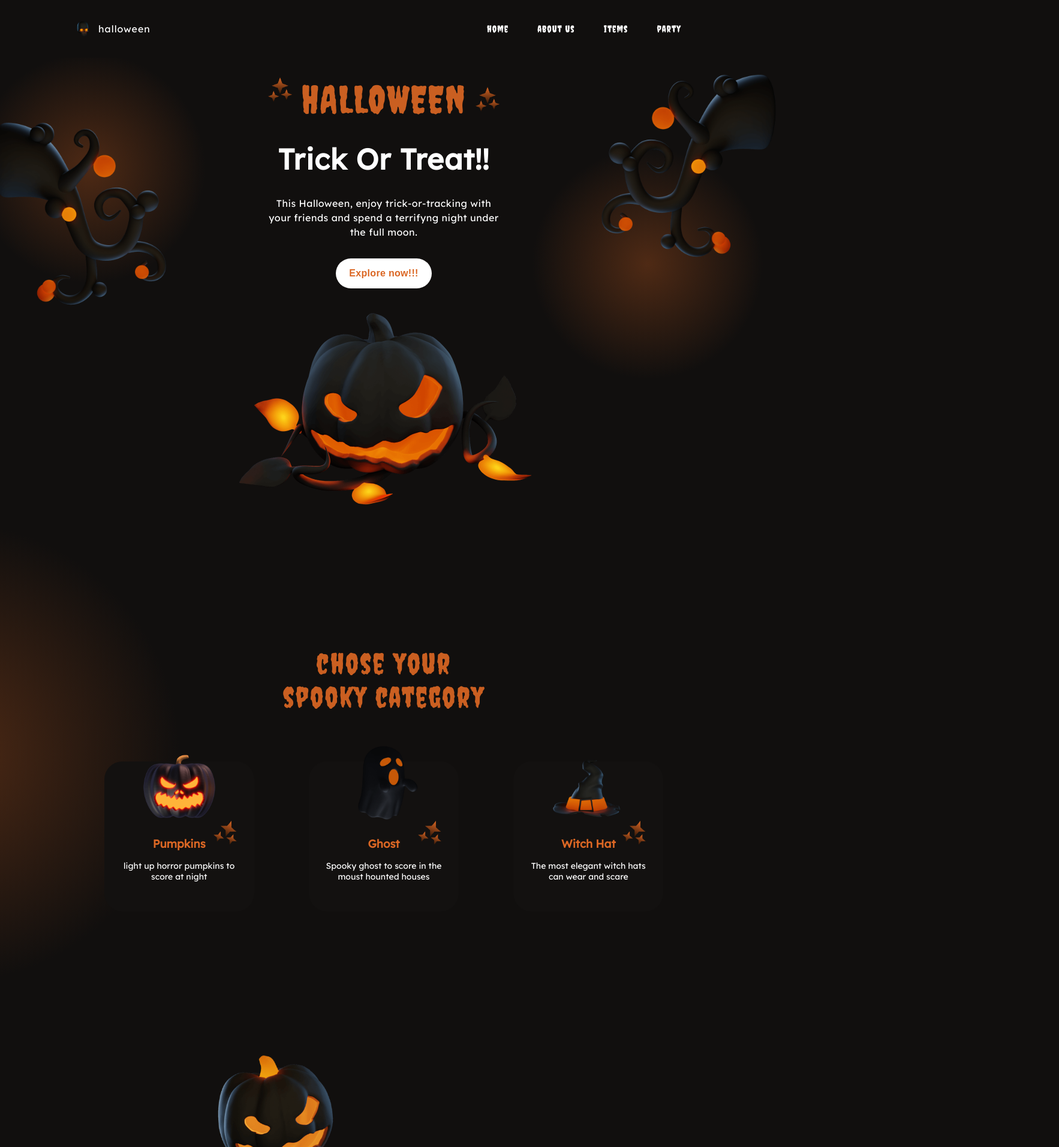
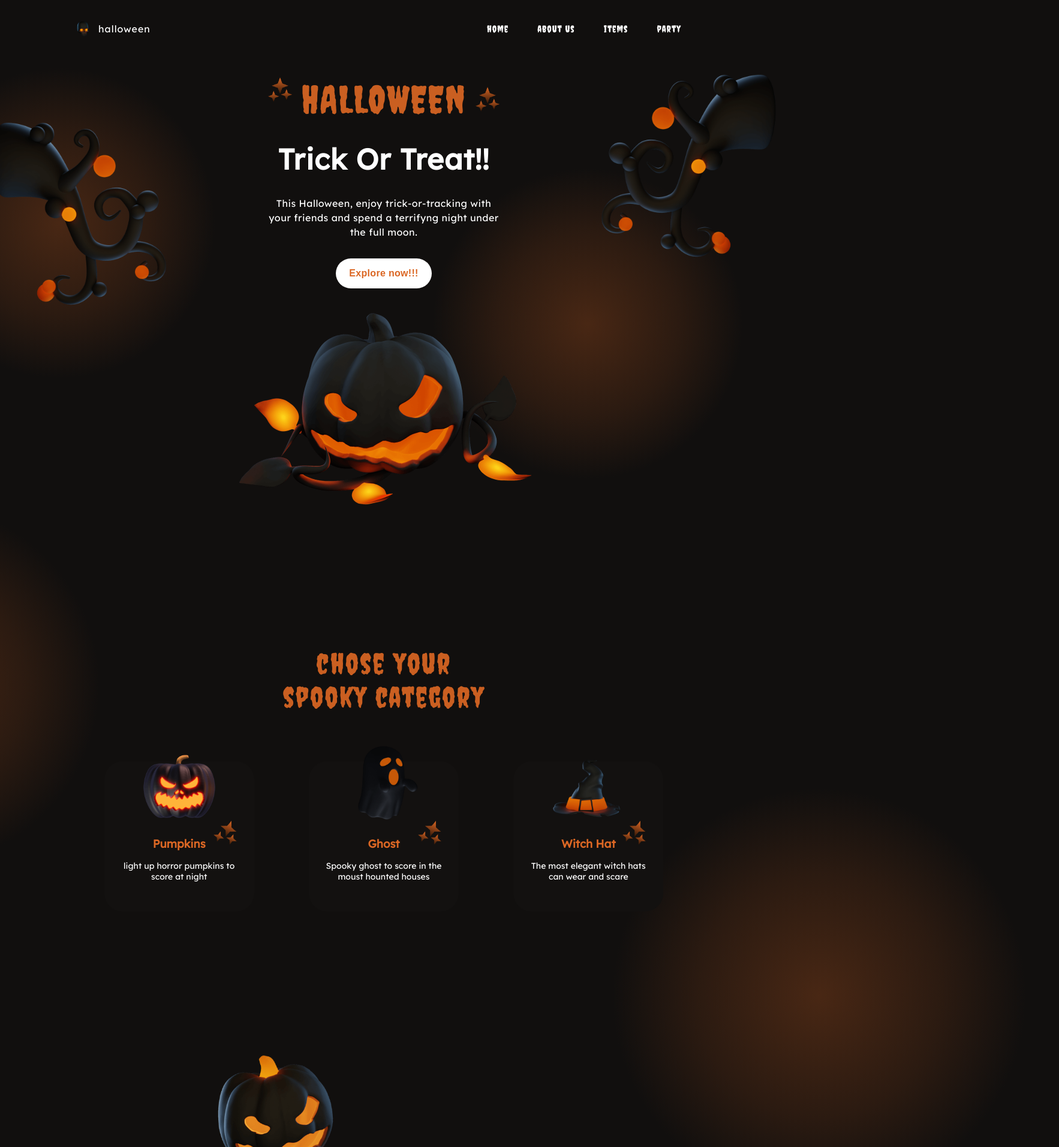
Before and after one commit to eziiel/halloween, a React (Vite) app: page / in a window 1280 px wide. Shown: the top 1913 px of the page at 60% size, 1766 px wide, since content can reach past the window. Built offline with nearby package versions, Linux system fonts and the light colour scheme.

Commit message:
details second home

```diff
--- a/src/components/home/homeFirst/styled.ts
+++ b/src/components/home/homeFirst/styled.ts
@@ -14,19 +14,19 @@ const Home_first_section = styled(Container_main)`
   :after{
     position: absolute;
     content: "";
-    background: radial-gradient(circle, rgba(219,103,36,0.304359243697479) 0%, rgba(219,103,36,0.12788865546218486) 39%, rgba(17,15,14,0.2959558823529411) 68%);
-    width: 400px;
-    height: 400px;
+    background: radial-gradient(circle, rgba(219,103,36,0.2763480392156863) 0%, rgba(219,103,36,0.12788865546218486) 36%, rgba(17,15,14,0.2959558823529411) 61%);
+    width: 600px;
+    height: 600px;
     z-index: -1;
-    left: -50px;
-    top: 10%;
+    left: -200px;
+    top: 9%;
   }
   :before{
     position: absolute;
     content: "";
-    background: radial-gradient(circle, rgba(219,103,36,0.304359243697479) 0%, rgba(219,103,36,0.12788865546218486) 39%, rgba(17,15,14,0.2959558823529411) 68%);
-    width: 400px;
-    height: 400px;
+    background: radial-gradient(circle, rgba(219,103,36,0.2763480392156863) 0%, rgba(219,103,36,0.12788865546218486) 36%, rgba(17,15,14,0.2959558823529411) 61%);
+    width: 600px;
+    height: 600px;
     z-index: -1;
     right: 0;
     top: 30%;
--- a/src/components/home/homeSecond/styled.ts
+++ b/src/components/home/homeSecond/styled.ts
@@ -10,16 +10,27 @@ const Home_second = styled(Container_main)`
   width: 100%;
   gap:5rem;
   position: relative;
+  :before{
+    position: absolute;
+    content: "";
+    background: radial-gradient(circle, rgba(219,103,36,0.2763480392156863) 0%, rgba(219,103,36,0.12788865546218486) 36%, rgba(17,15,14,0.2959558823529411) 61%);
+    color: red;
+    width: 700px;
+    height: 700px;
+    z-index: -1;
+    left: -60%;
+    top: -30%;
+  }
   :after{
     position: absolute;
     content: "";
-    background: radial-gradient(circle, rgba(219,103,36,0.304359243697479) 0%, rgba(219,103,36,0.12788865546218486) 39%, rgba(17,15,14,0.2959558823529411) 68%);
+    background: radial-gradient(circle, rgba(219,103,36,0.2763480392156863) 0%, rgba(219,103,36,0.12788865546218486) 36%, rgba(17,15,14,0.2959558823529411) 61%);
     color: red;
     width: 800px;
     height: 800px;
     z-index: -1;
-    left: -60%;
-    top: -20%;
+    right: -60%;
+    bottom: -70%;
   }
 `
 
```
